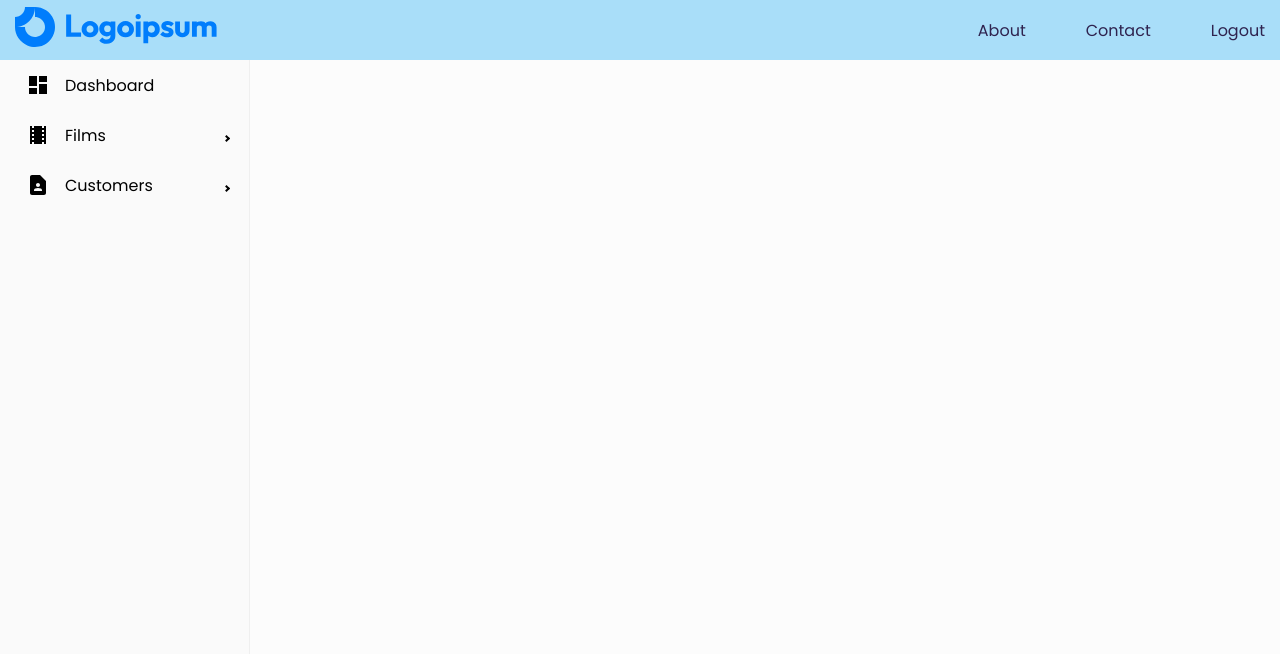
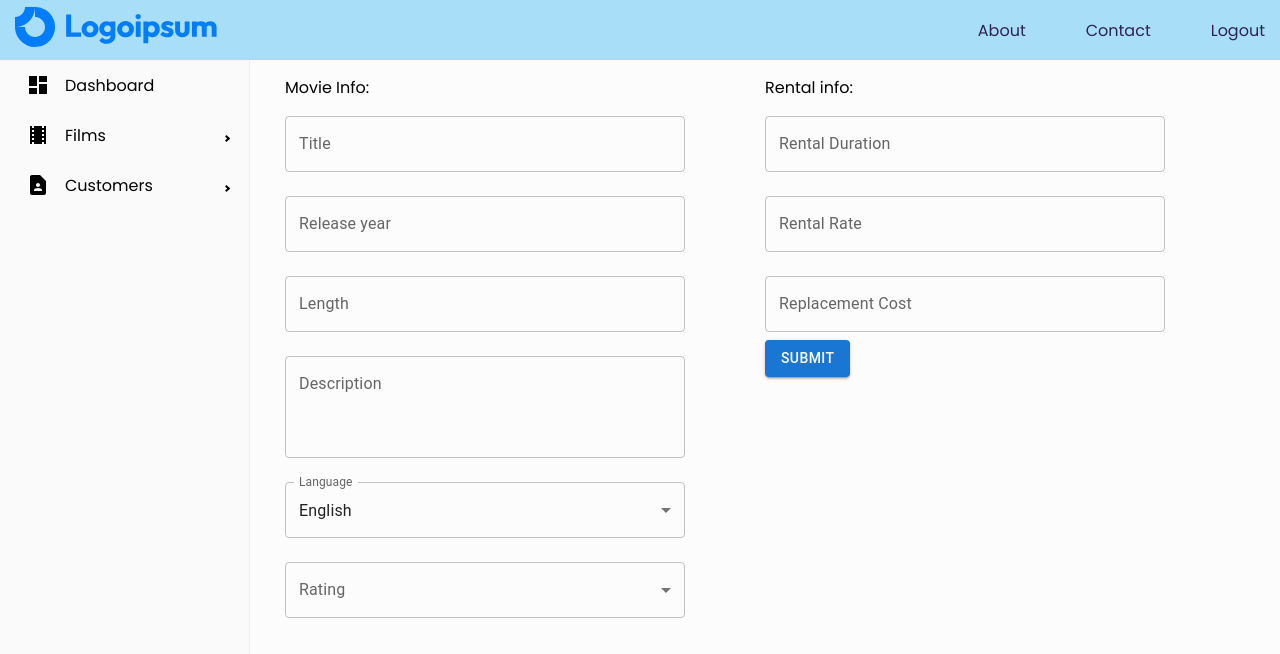
Before and after one commit to EinarLogiOskars/react-frontend, a React (Create React App) app: page /add_film in a window 1280 px wide. Shown: the top 654 px of the page. Built offline with nearby package versions, Linux system fonts and the light colour scheme; sample sign-in values are in the browser's storage.

Commit message:
Working on the add film page

```diff
--- a/src/App.js
+++ b/src/App.js
@@ -1,6 +1,6 @@
 import React from 'react';
 import { Routes, Route } from 'react-router-dom'
-import { Navbar, Home, FilmList, Actors, Customers, About, Contact, Register, Login, Logout, ProSidebar, Dashboard, Film } from './component'
+import { Navbar, Home, FilmList, Actors, Customers, About, Contact, Register, Login, Logout, ProSidebar, Dashboard, Film, AddFilm } from './component'
 import useToken from './hooks/useToken';
 import { ProSidebarProvider } from 'react-pro-sidebar';
 import classes from './styles/app.module.css'
@@ -40,9 +40,14 @@ function App() {
               <Route path="/register" element={ <Register /> }/>
               <Route path="/login" element={ <Login setToken={setToken}/> }/>
               <Route path="/logout" element={ <Logout /> }/>
-              <Route path="/dashboard" element={ <Dashboard /> }/>
+              <Route element={ <ProtectRoutes /> }>
+                <Route path="/dashboard" element={ <Dashboard /> }/>
+              </Route>
               <Route element={ <ProtectRoutes /> }>
                 <Route path="/film" element={ <Film />}/>
+              </Route>
+              <Route element={ <ProtectRoutes /> }>
+                <Route path="/add_film" element={ <AddFilm />}/>
               </Route>
             </Routes>
           </div>
--- /dev/null
+++ b/src/component/AddFilm.js
@@ -0,0 +1,164 @@
+//import { TextField } from "@mui/material";
+import MenuItem from "@mui/material/MenuItem";
+import TextField from "@mui/material/TextField";
+import classes from "../styles/addFilm.module.css";
+import Button from '@mui/material/Button';
+
+function AddFilm() {
+
+    const languages = [
+        {
+            value: '1',
+            label: 'English',
+        },
+        {
+            value: '2',
+            label: 'Italian',
+        },
+        {
+            value: '3',
+            label: 'Japanese',
+        },
+        {
+            value: '4',
+            label: 'Mandarin',
+        },
+        {
+            value: '5',
+            label: 'French',
+        },
+        {
+            value: '6',
+            label: 'German',
+        }
+    ]
+
+    const ratings = [
+        {
+            value: 'G',
+            label: 'G',
+        },
+        {
+            value: 'PG',
+            label: 'PG',
+        },
+        {
+            value: 'PG-13',
+            label: 'PG-13',
+        },
+        {
+            value: 'R',
+            label: 'R',
+        },
+        {
+            value: 'NC-17',
+            label: 'NC-17',
+        }
+    ]
+
+    return (
+        <div className={ classes.mainContainer }>
+            <form className={ classes.form }>
+                <div className={ classes.formDiv1}>
+                    <label>Movie Info: </label> <br/>
+                    <TextField
+                            id="title"
+                            name="title"
+                            label="Title"
+                            variant="outlined"
+                            margin="normal"
+                            className={ classes.inputField } />
+                    <br />
+                    <TextField
+                            id="release_year"
+                            name="release_year"
+                            label="Release year"
+                            variant="outlined"
+                            margin="normal"
+                            className={ classes.inputField } />
+                    <br />
+                    <TextField
+                            id="lenght"
+                            name="length"
+                            label="Length"
+                            variant="outlined"
+                            margin="normal"
+                            className={ classes.inputField } />
+                    <br />
+                    <TextField
+                            id="description"
+                            name="description"
+                            label="Description"
+                            variant="outlined"
+                            multiline
+                            rows={3}
+                            margin="normal"
+                            className={ classes.inputField } />
+                    <br />
+                    <TextField
+                            id="language"
+                            select
+                            name="language"
+                            label="Language"
+                            defaultValue="1"
+                            margin="normal"
+                            className={ classes.inputField }>
+                                {languages.map((option) => (
+                                    <MenuItem key={option.value} value={option.value}>
+                                        {option.label}
+                                    </MenuItem>
+                                ))}
+                    </TextField>
+                    <br />
+                    <TextField
+                            id="rating"
+                            select
+                            name="rating"
+                            label="Rating"
+                            margin="normal"
+                            className={ classes.inputField }>
+                                {ratings.map((option) => (
+                                    <MenuItem key={option.value} value={option.value}>
+                                        {option.label}
+                                    </MenuItem>
+                                ))}
+                    </TextField>
+                    <br />
+                </div>
+                <div className={ classes.formDiv2 }>
+                    <label></label>
+                    <label>Rental info: </label>
+                    <br/>
+                    <TextField
+                            id="rental_duration"
+                            name="rental_duration"
+                            label="Rental Duration"
+                            variant="outlined"
+                            margin="normal"
+                            className={ classes.inputField } />
+                    <br />
+                    <TextField
+                            id="rental_rate"
+                            name="rental_rate"
+                            label="Rental Rate"
+                            variant="outlined"
+                            margin="normal"
+                            className={ classes.inputField } />
+                    <br />
+                    <TextField
+                            id="replacement_cost"
+                            name="replacement_cost"
+                            label="Replacement Cost"
+                            variant="outlined"
+                            margin="normal"
+                            className={ classes.inputField } />
+                    <br />
+                    <Button
+                        variant="contained">Submit</Button>
+                </div>
+            </form>
+        </div>
+    )
+}
+
+export default AddFilm;
--- a/src/component/ProSidebar.js
+++ b/src/component/ProSidebar.js
@@ -26,7 +26,8 @@ const ProSidebar = (props) => {
                 <SubMenu label="Films" icon={<LocalMoviesIcon />}>
                     <MenuItem
                         component={<NavLink to="/films" />}>Film list</MenuItem>
-                    <MenuItem>Add film</MenuItem>
+                    <MenuItem
+                        component={<NavLink to="/add_film" />}>Add film</MenuItem>
                 </SubMenu>
                 <SubMenu label="Customers" icon={<ContactPageIcon />}>
                     <MenuItem
--- a/src/component/index.js
+++ b/src/component/index.js
@@ -11,6 +11,7 @@ import Logout from './Logout'
 import ProSidebar from './ProSidebar'
 import Dashboard from './Dashboard'
 import Film from './Film'
+import AddFilm from './AddFilm'
 
 
-export { Home, FilmList, Actors, Customers, About, Contact, Navbar, Login, Register, Logout, ProSidebar, Dashboard, Film }
+export { Home, FilmList, Actors, Customers, About, Contact, Navbar, Login, Register, Logout, ProSidebar, Dashboard, Film, AddFilm }
--- /dev/null
+++ b/src/styles/addFilm.module.css
@@ -0,0 +1,20 @@
+.mainContainer {
+    padding: 15px;
+}
+
+.inputField {
+    width: 400px;
+}
+
+.form {
+    display: flex;
+    flex-direction: row;
+}
+
+.formDiv1 {
+    margin-left: 20px;
+}
+
+.formDiv2 {
+    margin-left: 80px;
+}
```
Also changed, not shown: src/component/InputTest.js (added, +62 -0 lines).
